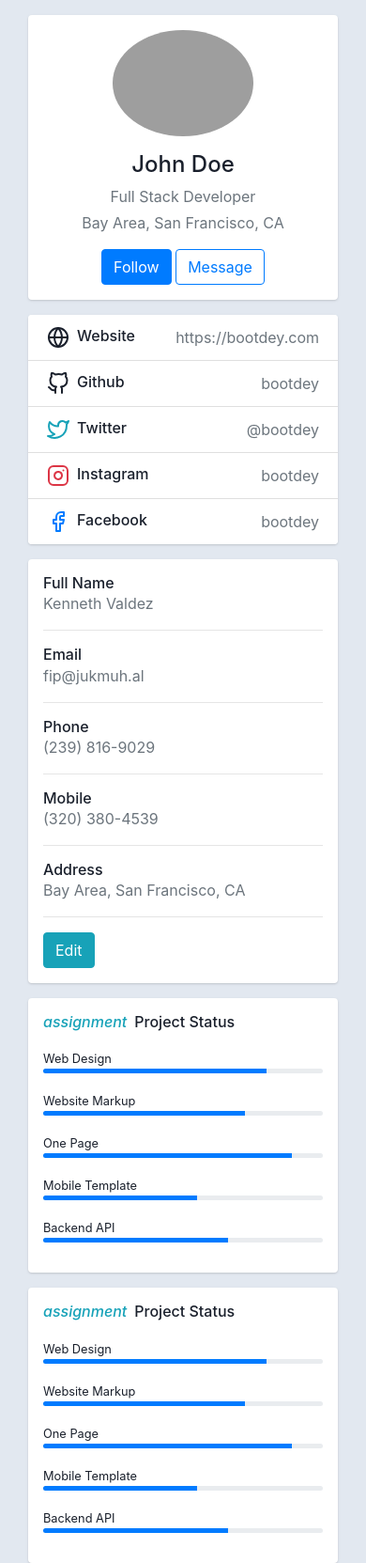
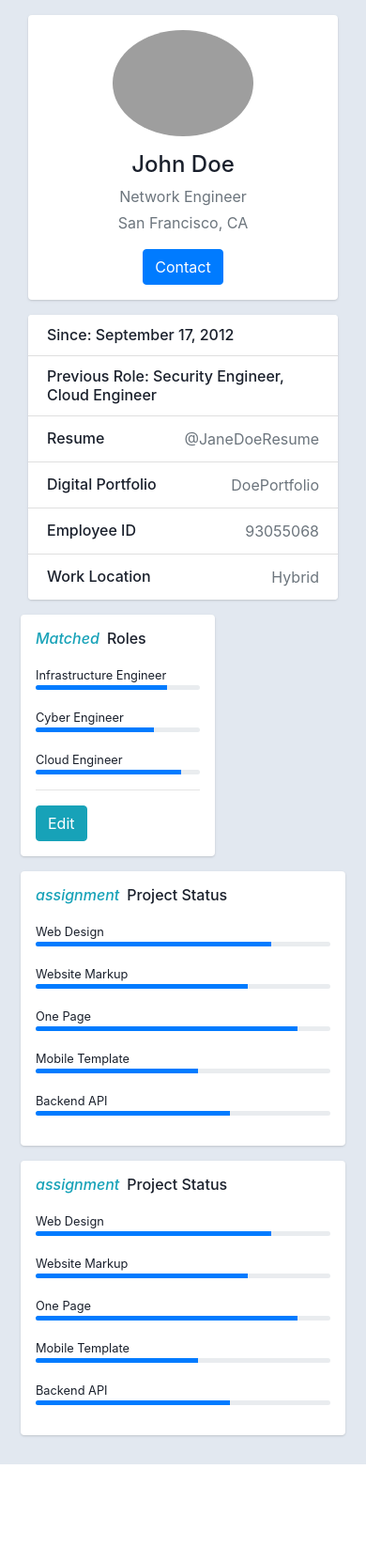
Before and after one commit to Amunjack135/HackathonSpring2025, a Flask app: page /ncathack/employeeskills in a window 390 px wide. Shown: the part 83-1746 px from the top of the page at 94% size. After the commit the page ends 1641 px from the top, so only its background shows below. Run offline with Flask 3, Linux system fonts and the light colour scheme; parts of the project's set-up code (start-up, migrations or seed data) failed here and were passed over; grey boxes are pictures that could not be loaded.

Commit message:
message profile update

```diff
--- a/static/css/employeestyle.css
+++ b/static/css/employeestyle.css
@@ -54,3 +54,8 @@ body{
 .shadow-none {
     box-shadow: none!important;
 }
+
+.custom-card-width {
+    width: 53vw;
+  margin: 0;
+}
--- a/templates/employeeskils.html
+++ b/templates/employeeskils.html
@@ -30,10 +30,9 @@
                     <img src="https://bootdey.com/img/Content/avatar/avatar7.png" alt="Admin" class="rounded-circle" width="150">
                     <div class="mt-3">
                       <h4>John Doe</h4>
-                      <p class="text-secondary mb-1">Full Stack Developer</p>
-                      <p class="text-muted font-size-sm">Bay Area, San Francisco, CA</p>
-                      <button class="btn btn-primary">Follow</button>
-                      <button class="btn btn-outline-primary">Message</button>
+                      <p class="text-secondary mb-1">Network Engineer</p>
+                      <p class="text-muted font-size-sm">San Francisco, CA</p>
+                      <button class="btn btn-primary">Contact</button>
                     </div>
                   </div>
                 </div>
@@ -41,75 +40,48 @@
               <div class="card mt-3">
                 <ul class="list-group list-group-flush">
                   <li class="list-group-item d-flex justify-content-between align-items-center flex-wrap">
-                    <h6 class="mb-0"><svg xmlns="http://www.w3.org/2000/svg" width="24" height="24" viewBox="0 0 24 24" fill="none" stroke="currentColor" stroke-width="2" stroke-linecap="round" stroke-linejoin="round" class="feather feather-globe mr-2 icon-inline"><circle cx="12" cy="12" r="10"></circle><line x1="2" y1="12" x2="22" y2="12"></line><path d="M12 2a15.3 15.3 0 0 1 4 10 15.3 15.3 0 0 1-4 10 15.3 15.3 0 0 1-4-10 15.3 15.3 0 0 1 4-10z"></path></svg>Website</h6>
-                    <span class="text-secondary">https://bootdey.com</span>
+                    <h6 class="mb-0"></svg>Since: September 17, 2012</h6>
                   </li>
                   <li class="list-group-item d-flex justify-content-between align-items-center flex-wrap">
-                    <h6 class="mb-0"><svg xmlns="http://www.w3.org/2000/svg" width="24" height="24" viewBox="0 0 24 24" fill="none" stroke="currentColor" stroke-width="2" stroke-linecap="round" stroke-linejoin="round" class="feather feather-github mr-2 icon-inline"><path d="M9 19c-5 1.5-5-2.5-7-3m14 6v-3.87a3.37 3.37 0 0 0-.94-2.61c3.14-.35 6.44-1.54 6.44-7A5.44 5.44 0 0 0 20 4.77 5.07 5.07 0 0 0 19.91 1S18.73.65 16 2.48a13.38 13.38 0 0 0-7 0C6.27.65 5.09 1 5.09 1A5.07 5.07 0 0 0 5 4.77a5.44 5.44 0 0 0-1.5 3.78c0 5.42 3.3 6.61 6.44 7A3.37 3.37 0 0 0 9 18.13V22"></path></svg>Github</h6>
-                    <span class="text-secondary">bootdey</span>
+                    <h6 class="mb-0"></svg>Previous Role: Security Engineer, Cloud Engineer</h6>
                   </li>
                   <li class="list-group-item d-flex justify-content-between align-items-center flex-wrap">
-                    <h6 class="mb-0"><svg xmlns="http://www.w3.org/2000/svg" width="24" height="24" viewBox="0 0 24 24" fill="none" stroke="currentColor" stroke-width="2" stroke-linecap="round" stroke-linejoin="round" class="feather feather-twitter mr-2 icon-inline text-info"><path d="M23 3a10.9 10.9 0 0 1-3.14 1.53 4.48 4.48 0 0 0-7.86 3v1A10.66 10.66 0 0 1 3 4s-4 9 5 13a11.64 11.64 0 0 1-7 2c9 5 20 0 20-11.5a4.5 4.5 0 0 0-.08-.83A7.72 7.72 0 0 0 23 3z"></path></svg>Twitter</h6>
-                    <span class="text-secondary">@bootdey</span>
+                    <h6 class="mb-0"></svg>Resume</h6>
+                    <span class="text-secondary">@JaneDoeResume</span>
                   </li>
                   <li class="list-group-item d-flex justify-content-between align-items-center flex-wrap">
-                    <h6 class="mb-0"><svg xmlns="http://www.w3.org/2000/svg" width="24" height="24" viewBox="0 0 24 24" fill="none" stroke="currentColor" stroke-width="2" stroke-linecap="round" stroke-linejoin="round" class="feather feather-instagram mr-2 icon-inline text-danger"><rect x="2" y="2" width="20" height="20" rx="5" ry="5"></rect><path d="M16 11.37A4 4 0 1 1 12.63 8 4 4 0 0 1 16 11.37z"></path><line x1="17.5" y1="6.5" x2="17.51" y2="6.5"></line></svg>Instagram</h6>
-                    <span class="text-secondary">bootdey</span>
+                    <h6 class="mb-0"></svg>Digital Portfolio</h6>
+                    <span class="text-secondary">DoePortfolio</span>
                   </li>
                   <li class="list-group-item d-flex justify-content-between align-items-center flex-wrap">
-                    <h6 class="mb-0"><svg xmlns="http://www.w3.org/2000/svg" width="24" height="24" viewBox="0 0 24 24" fill="none" stroke="currentColor" stroke-width="2" stroke-linecap="round" stroke-linejoin="round" class="feather feather-facebook mr-2 icon-inline text-primary"><path d="M18 2h-3a5 5 0 0 0-5 5v3H7v4h3v8h4v-8h3l1-4h-4V7a1 1 0 0 1 1-1h3z"></path></svg>Facebook</h6>
-                    <span class="text-secondary">bootdey</span>
+                    <h6 class="mb-0"></svg>Employee ID</h6>
+                    <span class="text-secondary">93055068</span>
+                  </li>
+                  <li class="list-group-item d-flex justify-content-between align-items-center flex-wrap">
+                    <h6 class="mb-0"></svg>Work Location</h6>
+                    <span class="text-secondary">Hybrid</span>
                   </li>
                 </ul>
               </div>
             </div>
-            <div class="col-md-8">
-              <div class="card mb-3">
-                <div class="card-body">
-                  <div class="row">
-                    <div class="col-sm-3">
-                      <h6 class="mb-0">Full Name</h6>
-                    </div>
-                    <div class="col-sm-9 text-secondary">
-                      Kenneth Valdez
-                    </div>
-                  </div>
-                  <hr>
-                  <div class="row">
-                    <div class="col-sm-3">
-                      <h6 class="mb-0">Email</h6>
-                    </div>
-                    <div class="col-sm-9 text-secondary">
-                      fip@jukmuh.al
-                    </div>
-                  </div>
-                  <hr>
-                  <div class="row">
-                    <div class="col-sm-3">
-                      <h6 class="mb-0">Phone</h6>
-                    </div>
-                    <div class="col-sm-9 text-secondary">
-                      (239) 816-9029
-                    </div>
-                  </div>
-                  <hr>
-                  <div class="row">
-                    <div class="col-sm-3">
-                      <h6 class="mb-0">Mobile</h6>
-                    </div>
-                    <div class="col-sm-9 text-secondary">
-                      (320) 380-4539
-                    </div>
-                  </div>
-                  <hr>
-                  <div class="row">
-                    <div class="col-sm-3">
-                      <h6 class="mb-0">Address</h6>
-                    </div>
-                    <div class="col-sm-9 text-secondary">
-                      Bay Area, San Francisco, CA
-                    </div>
-                  </div>
+            <div class="row gutters-sm">
+                <div class="col-md-12 mx-auto">
+                  <div class="card mb-3 custom-card-width">
+                    <div class="card-body ">
+                      <h6 class="d-flex align-items-center mb-3"><i class="material-icons text-info mr-2">Matched</i>Roles</h6>
+                      <small>Infrastructure Engineer</small>
+                      <div class="progress mb-3" style="height: 5px">
+                        <div class="progress-bar bg-primary" role="progressbar" style="width: 80%" aria-valuenow="80" aria-valuemin="0" aria-valuemax="100"></div>
+                      </div>
+                      <small> Cyber Engineer</small>
+                      <div class="progress mb-3" style="height: 5px">
+                        <div class="progress-bar bg-primary" role="progressbar" style="width: 72%" aria-valuenow="72" aria-valuemin="0" aria-valuemax="100"></div>
+                      </div>
+                      <small>Cloud Engineer</small>
+                      <div class="progress mb-3" style="height: 5px">
+                        <div class="progress-bar bg-primary" role="progressbar" style="width: 89%" aria-valuenow="89" aria-valuemin="0" aria-valuemax="100"></div>
+                      </div>
+
                   <hr>
                   <div class="row">
                     <div class="col-sm-12">
@@ -174,7 +146,7 @@
                     </div>
                   </div>
                 </div>
-              </div>
+              </div></div>
 
 
 
@@ -182,4 +154,4 @@
           </div>
 
         </div>
-    </div>
+            </div></html></div></div>
```
